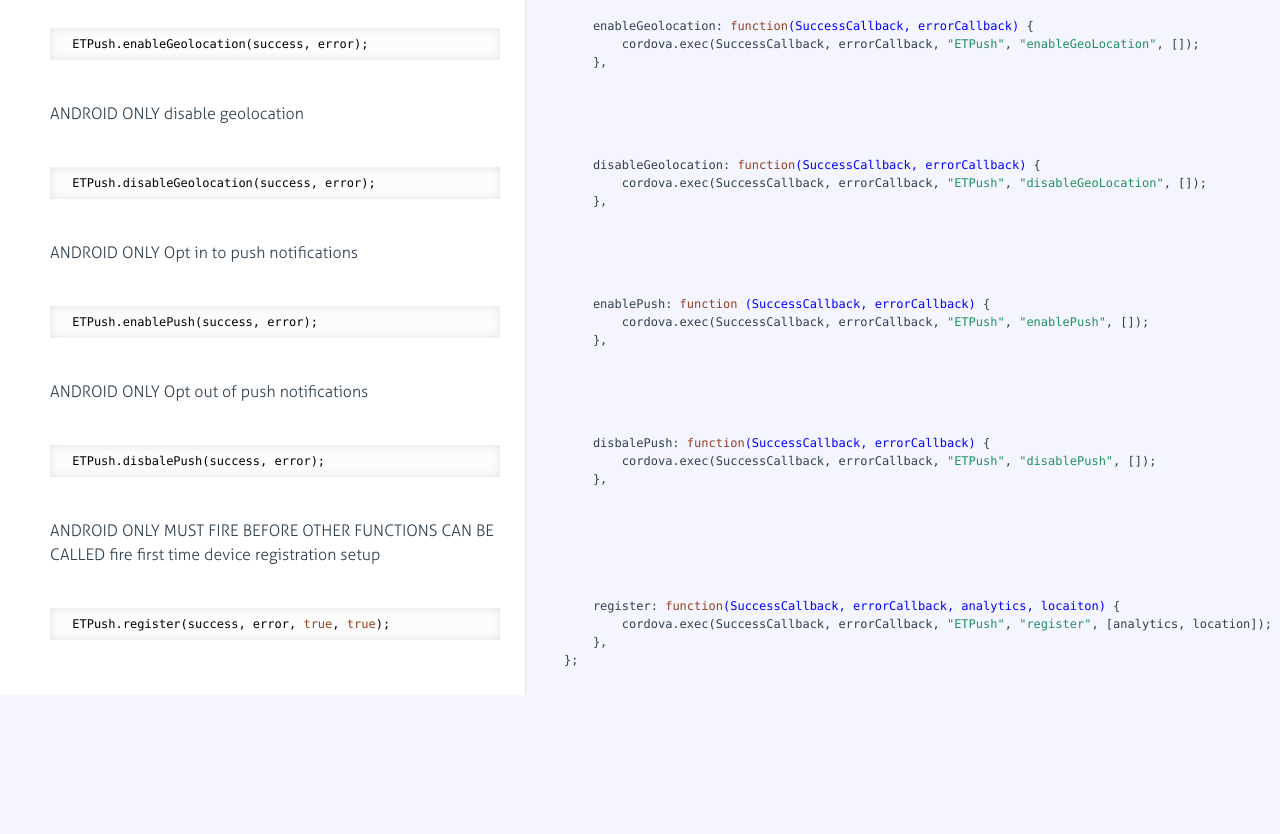
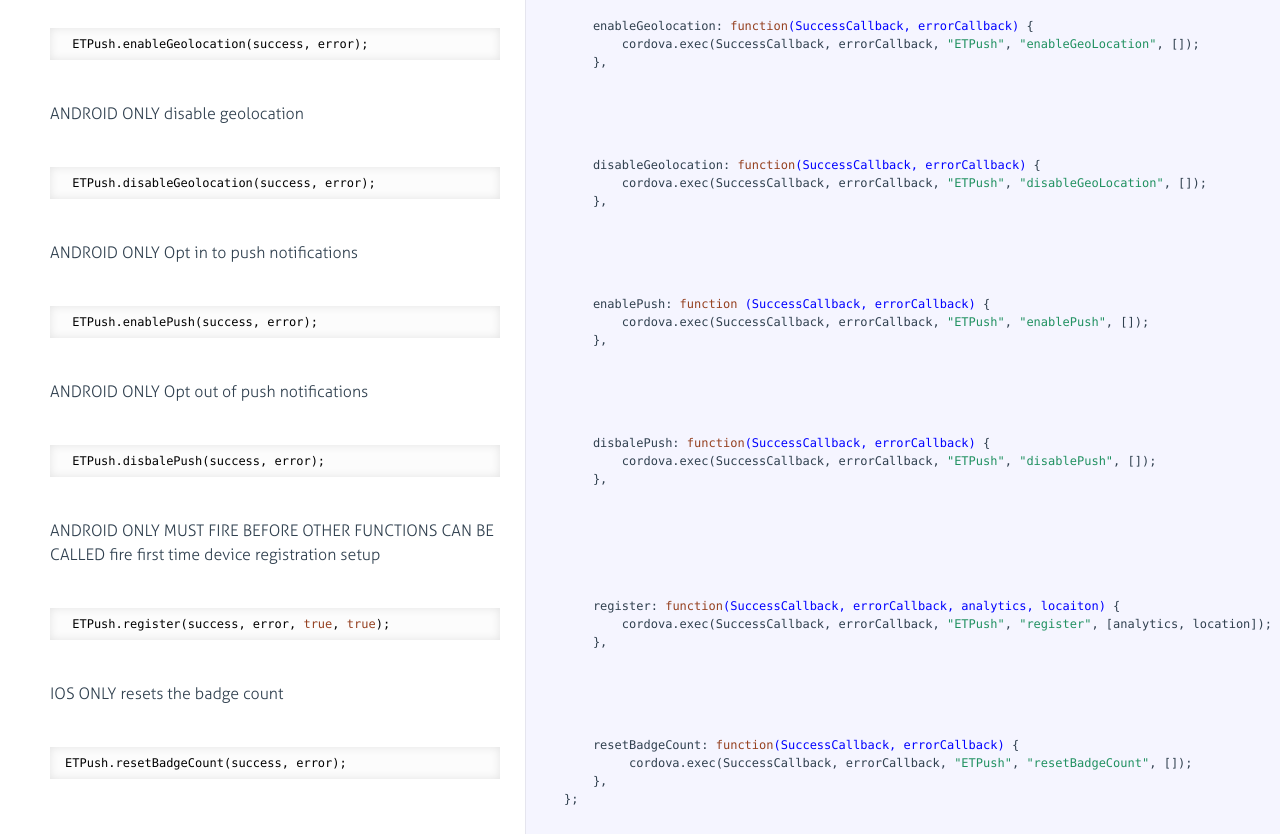
Before and after one commit to spuentesp/JB4A-SDK-CordovaPlugin, a plain HTML site: page index.html in a window 1280 px wide. Shown: the part 1070-1904 px from the top of the page. Before the commit the page ends 1765 px from the top, so only its background shows below. Drawn offline with Linux system fonts and the light colour scheme.

Commit message:
new page

```diff
--- a/index.html
+++ b/index.html
@@ -362,6 +362,36 @@
 
             <div class="content"><div class='highlight'><pre>    register: <span class="hljs-function"><span class="hljs-keyword">function</span><span class="hljs-params">(SuccessCallback, errorCallback, analytics, locaiton)</span> {</span>
         cordova.exec(SuccessCallback, errorCallback, <span class="hljs-string">"ETPush"</span>, <span class="hljs-string">"register"</span>, [analytics, location]);
+    },</pre></div></div>
+
+        </li>
+
+
+        <li id="section-24">
+            <div class="annotation">
+
+              <div class="pilwrap ">
+                <a class="pilcrow" href="#section-24">&#182;</a>
+              </div>
+              <p>IOS ONLY resets the badge count</p>
+
+            </div>
+
+        </li>
+
+
+        <li id="section-25">
+            <div class="annotation">
+
+              <div class="pilwrap ">
+                <a class="pilcrow" href="#section-25">&#182;</a>
+              </div>
+              <pre><code>ETPush.resetBadgeCount(success, error);
+</code></pre>
+            </div>
+
+            <div class="content"><div class='highlight'><pre>    resetBadgeCount: <span class="hljs-function"><span class="hljs-keyword">function</span><span class="hljs-params">(SuccessCallback, errorCallback)</span> {</span>
+         cordova.exec(SuccessCallback, errorCallback, <span class="hljs-string">"ETPush"</span>, <span class="hljs-string">"resetBadgeCount"</span>, []);
     },
 };</pre></div></div>
 
```
Also changed, not shown: 1 other file.
